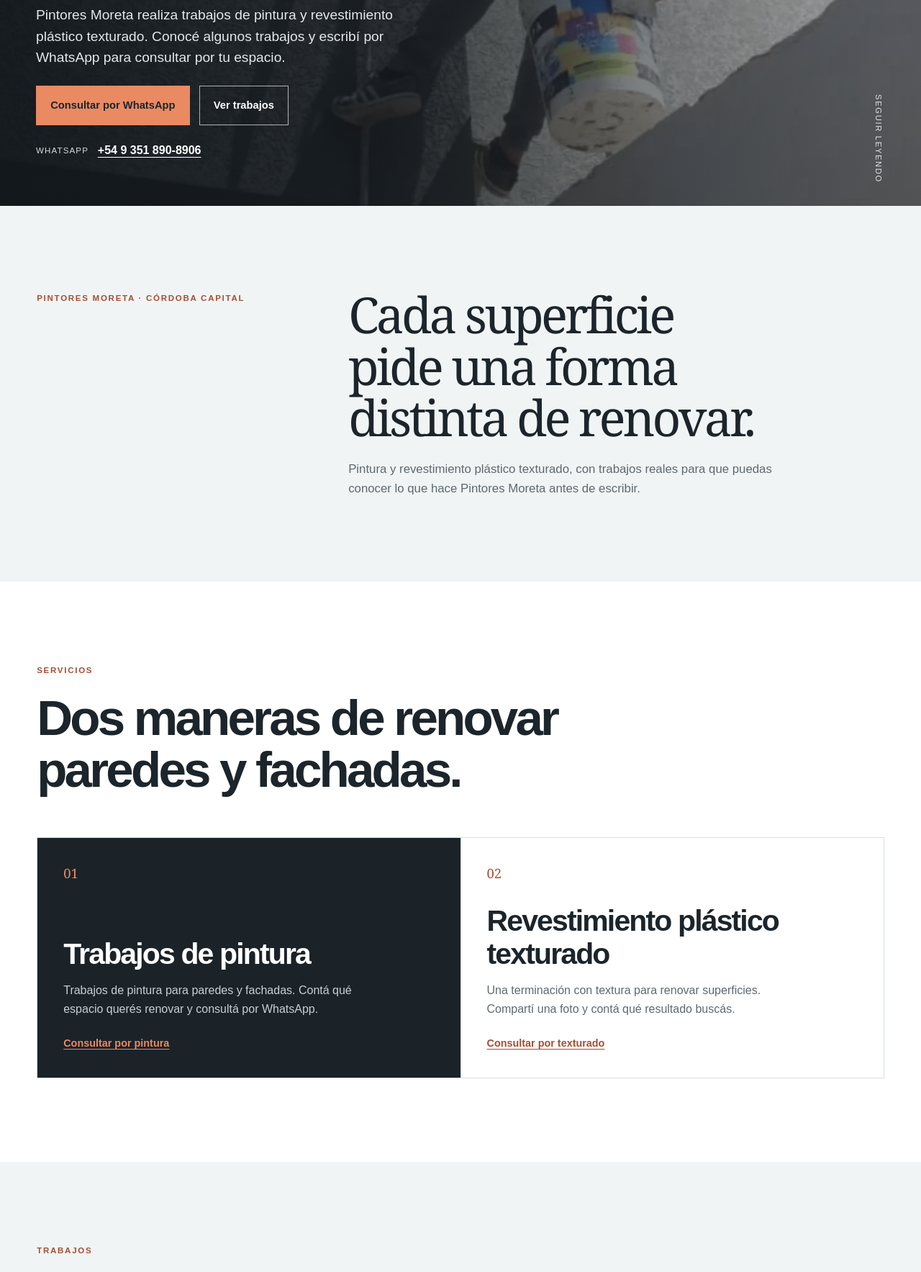
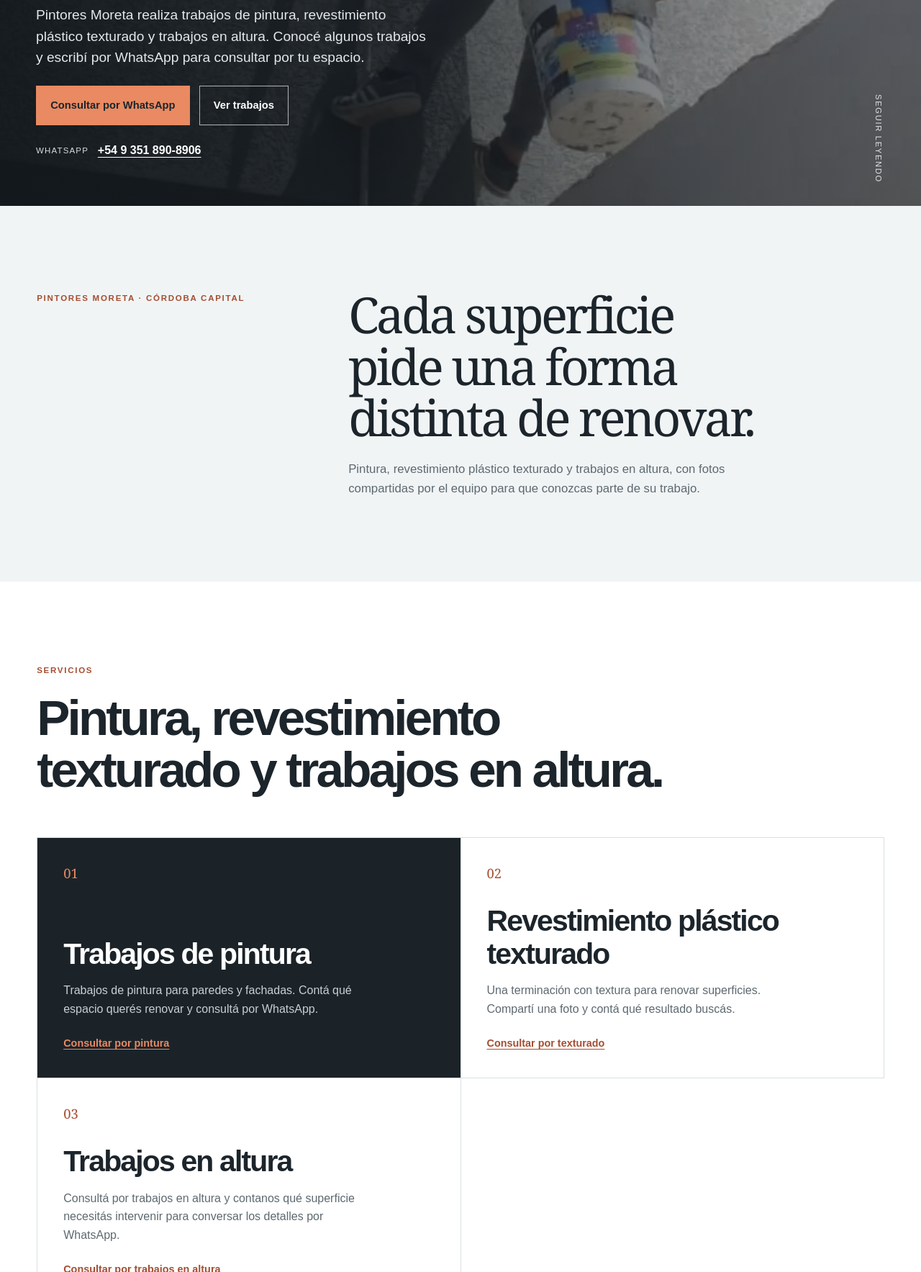
Before and after one commit to TuWebEnTresDias/pintores-moreta, a plain HTML site: page index.html in a window 1280 px wide. Shown: the part 473-2240 px from the top of the page at 72% size. Drawn offline with Linux system fonts and the light colour scheme.

Commit message:
Add trabajos en altura service to Pintores Moreta

```diff
--- a/index.html
+++ b/index.html
@@ -8,21 +8,21 @@
   <meta name="robots" content="noindex,follow">
   <meta http-equiv="Content-Security-Policy" content="default-src 'self'; base-uri 'self'; object-src 'none'; form-action 'none'; img-src 'self' data: https://us.i.posthog.com; style-src 'self'; font-src 'self'; script-src 'self' https://us-assets.i.posthog.com; connect-src 'self' https://us.i.posthog.com https://us-assets.i.posthog.com">
 
-  <title>Pintores Moreta | Pintura y revestimiento texturado en Córdoba</title>
-  <meta name="description" content="Pintores Moreta realiza trabajos de pintura y revestimiento plástico texturado en Córdoba capital. Conocé algunos de sus trabajos y consultá por WhatsApp.">
+  <title>Pintores Moreta | Pintura y trabajos en altura</title>
+  <meta name="description" content="Pintores Moreta realiza trabajos de pintura, revestimiento plástico texturado y trabajos en altura en Córdoba capital. Conocé algunos trabajos y consultá por WhatsApp.">
   <link rel="canonical" href="https://tuwebentresdias.github.io/pintores-moreta/">
   <link rel="icon" type="image/svg+xml" href="./favicon.svg">
   <link rel="preload" as="image" href="./assets/pintores-moreta-fachada-texturada.jpg" fetchpriority="high">
 
   <meta property="og:type" content="website">
   <meta property="og:locale" content="es_AR">
-  <meta property="og:title" content="Pintores Moreta | Pintura y revestimiento texturado">
-  <meta property="og:description" content="Trabajos de pintura y revestimiento plástico texturado en Córdoba capital.">
+  <meta property="og:title" content="Pintores Moreta | Pintura y trabajos en altura">
+  <meta property="og:description" content="Trabajos de pintura, revestimiento plástico texturado y trabajos en altura en Córdoba capital.">
   <meta property="og:url" content="https://tuwebentresdias.github.io/pintores-moreta/">
   <meta property="og:image" content="https://tuwebentresdias.github.io/pintores-moreta/assets/pintores-moreta-fachada-texturada.jpg">
   <meta name="twitter:card" content="summary_large_image">
-  <meta name="twitter:title" content="Pintores Moreta | Pintura y revestimiento texturado">
-  <meta name="twitter:description" content="Trabajos de pintura y revestimiento plástico texturado en Córdoba capital.">
+  <meta name="twitter:title" content="Pintores Moreta | Pintura y trabajos en altura">
+  <meta name="twitter:description" content="Trabajos de pintura, revestimiento plástico texturado y trabajos en altura en Córdoba capital.">
   <meta name="twitter:image" content="https://tuwebentresdias.github.io/pintores-moreta/assets/pintores-moreta-fachada-texturada.jpg">
 
   <link rel="stylesheet" href="./style.css">
@@ -63,9 +63,9 @@
       <div class="shell hero-content">
         <p class="eyebrow">Pintura y revestimiento en Córdoba capital</p>
         <h1 id="hero-title">Pintura para renovar.<br><em>Texturas para destacar.</em></h1>
-        <p class="hero-lede">Pintores Moreta realiza trabajos de pintura y revestimiento plástico texturado. Conocé algunos trabajos y escribí por WhatsApp para consultar por tu espacio.</p>
+        <p class="hero-lede">Pintores Moreta realiza trabajos de pintura, revestimiento plástico texturado y trabajos en altura. Conocé algunos trabajos y escribí por WhatsApp para consultar por tu espacio.</p>
         <div class="hero-actions">
-          <a class="button button-primary" href="https://wa.me/5493518908906?text=Hola%2C%20quiero%20consultar%20por%20un%20trabajo%20de%20pintura%20o%20revestimiento%20pl%C3%A1stico%20texturado%20en%20C%C3%B3rdoba%20capital" target="_blank" rel="noopener noreferrer">Consultar por WhatsApp</a>
+          <a class="button button-primary" href="https://wa.me/5493518908906?text=Hola%2C%20quiero%20consultar%20por%20pintura%2C%20revestimiento%20pl%C3%A1stico%20texturado%20o%20trabajos%20en%20altura%20en%20C%C3%B3rdoba%20capital" target="_blank" rel="noopener noreferrer">Consultar por WhatsApp</a>
           <a class="button button-ghost" href="#trabajos">Ver trabajos</a>
         </div>
         <p class="hero-contact"><span>WhatsApp</span><a href="https://wa.me/5493518908906" target="_blank" rel="noopener noreferrer">+54 9 351 890-8906</a></p>
@@ -78,7 +78,7 @@
         <p class="eyebrow accent">Pintores Moreta · Córdoba capital</p>
         <div class="intro-copy">
           <h2 id="intro-title">Cada superficie pide una forma distinta de renovar.</h2>
-          <p>Pintura y revestimiento plástico texturado, con trabajos reales para que puedas conocer lo que hace Pintores Moreta antes de escribir.</p>
+          <p>Pintura, revestimiento plástico texturado y trabajos en altura, con fotos compartidas por el equipo para que conozcas parte de su trabajo.</p>
         </div>
       </div>
     </section>
@@ -87,7 +87,7 @@
       <div class="shell">
         <div class="section-heading">
           <p class="eyebrow accent">Servicios</p>
-          <h2 id="services-title">Dos maneras de renovar paredes y fachadas.</h2>
+          <h2 id="services-title">Pintura, revestimiento texturado y trabajos en altura.</h2>
         </div>
         <div class="service-grid">
           <article class="service-card service-card-featured">
@@ -102,6 +102,12 @@
             <p>Una terminación con textura para renovar superficies. Compartí una foto y contá qué resultado buscás.</p>
             <a href="#contacto">Consultar por texturado</a>
           </article>
+          <article class="service-card">
+            <span class="service-number" aria-hidden="true">03</span>
+            <h3>Trabajos en altura</h3>
+            <p>Consultá por trabajos en altura y contanos qué superficie necesitás intervenir para conversar los detalles por WhatsApp.</p>
+            <a href="#contacto">Consultar por trabajos en altura</a>
+          </article>
         </div>
       </div>
     </section>
@@ -113,7 +119,7 @@
             <p class="eyebrow accent">Trabajos</p>
             <h2 id="work-title">Algunos trabajos de Pintores Moreta.</h2>
           </div>
-          <p class="section-note">Fotos compartidas por el equipo para mostrar trabajos de pintura y revestimiento.</p>
+          <p class="section-note">Fotos compartidas por el equipo para mostrar trabajos de pintura, revestimiento y trabajos en altura.</p>
         </div>
         <div class="image-grid">
           <figure class="image-card image-card-large">
@@ -177,7 +183,7 @@
         <div class="faq-list">
           <details>
             <summary>¿Qué trabajos realiza Pintores Moreta?</summary>
-            <p>Trabajos de pintura y revestimiento plástico texturado.</p>
+            <p>Trabajos de pintura, revestimiento plástico texturado y trabajos en altura.</p>
           </details>
           <details>
             <summary>¿En qué zona trabaja?</summary>
@@ -199,14 +205,14 @@
       <div class="shell contact-panel">
         <div class="contact-copy">
           <p class="eyebrow">Contacto</p>
-          <h2 id="contact-title">¿Qué espacio querés renovar?</h2>
+          <h2 id="contact-title">¿Qué trabajo necesitás realizar?</h2>
           <p>Escribile a Pintores Moreta por WhatsApp. Podés contar qué trabajo necesitás y compartir algunas fotos.</p>
         </div>
         <div class="contact-card">
           <p class="contact-label">WhatsApp</p>
           <a class="contact-number" href="https://wa.me/5493518908906" target="_blank" rel="noopener noreferrer">+54 9 351 890-8906</a>
           <p class="contact-location">Córdoba capital</p>
-          <a class="button button-primary contact-button" href="https://wa.me/5493518908906?text=Hola%2C%20quiero%20consultar%20por%20un%20trabajo%20de%20pintura%20o%20revestimiento%20pl%C3%A1stico%20texturado%20en%20C%C3%B3rdoba%20capital" target="_blank" rel="noopener noreferrer">Escribir por WhatsApp</a>
+          <a class="button button-primary contact-button" href="https://wa.me/5493518908906?text=Hola%2C%20quiero%20consultar%20por%20pintura%2C%20revestimiento%20pl%C3%A1stico%20texturado%20o%20trabajos%20en%20altura%20en%20C%C3%B3rdoba%20capital" target="_blank" rel="noopener noreferrer">Escribir por WhatsApp</a>
         </div>
       </div>
     </section>
@@ -219,7 +225,7 @@
           <span class="brand-mark" aria-hidden="true">M</span>
           <strong>Pintores Moreta</strong>
         </a>
-        <p>Trabajos de pintura y revestimiento plástico texturado.</p>
+        <p>Trabajos de pintura, revestimiento plástico texturado y trabajos en altura.</p>
       </div>
       <div>
         <p class="footer-label">Zona</p>
```
